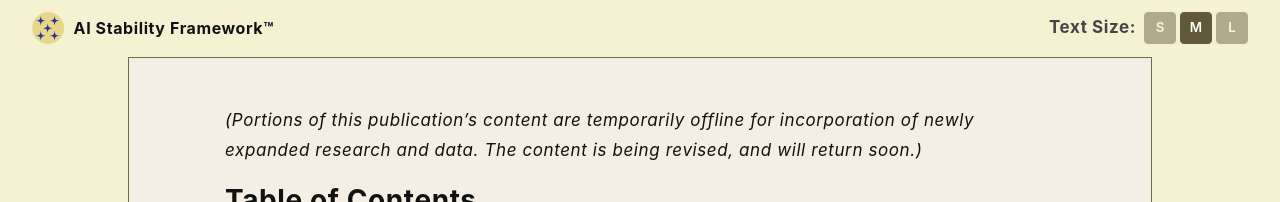
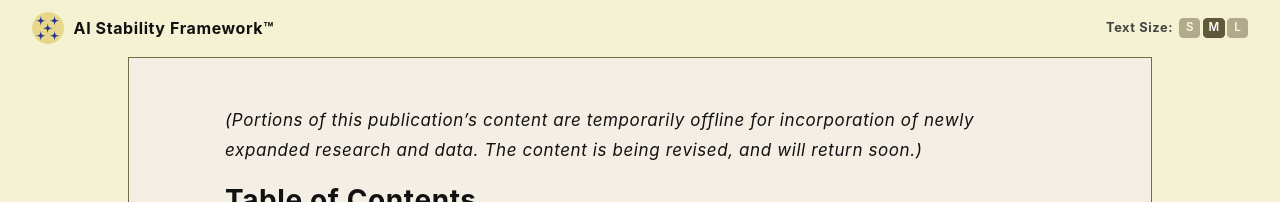
Before and after one commit to rojaslen/AISF-WEB, a Jekyll site: the page built from index.md, in a window 1280 px wide. Shown: the top 202 px of the page. Built offline with Jekyll 4.4.1, drawn with Linux system fonts in a browser that asks for light colours; some web fonts are replaced.

Commit message:
Update style.css
text picker resize

```diff
--- a/assets/css/style.css
+++ b/assets/css/style.css
@@ -132,11 +132,12 @@ html.font-l { font-size: 112.5%; }
 /* --- Font size picker --- */
 .font-size-picker {
   display: flex;
-  gap: 0.25rem;
+  gap: 0.15rem;
   align-items: center;
 }
 
 .font-size-label {
+  font-size: 0.8rem;
   font-weight: 700;
   color: var(--color-muted);
   margin-right: 0.25rem;
@@ -150,11 +151,12 @@ html.font-l { font-size: 112.5%; }
   opacity: 0.45;
   cursor: pointer;
   font-family: var(--font-body);
+  font-size: 0.72rem;
   font-weight: 600;
-  min-width: 2rem;
-  min-height: 2rem;
+  min-width: 1.3rem;
+  min-height: 1.3rem;
   border-radius: 4px;
-  padding: 0.2rem 0.45rem;
+  padding: 0.15rem 0.3rem;
   line-height: 1;
 }
 
```
